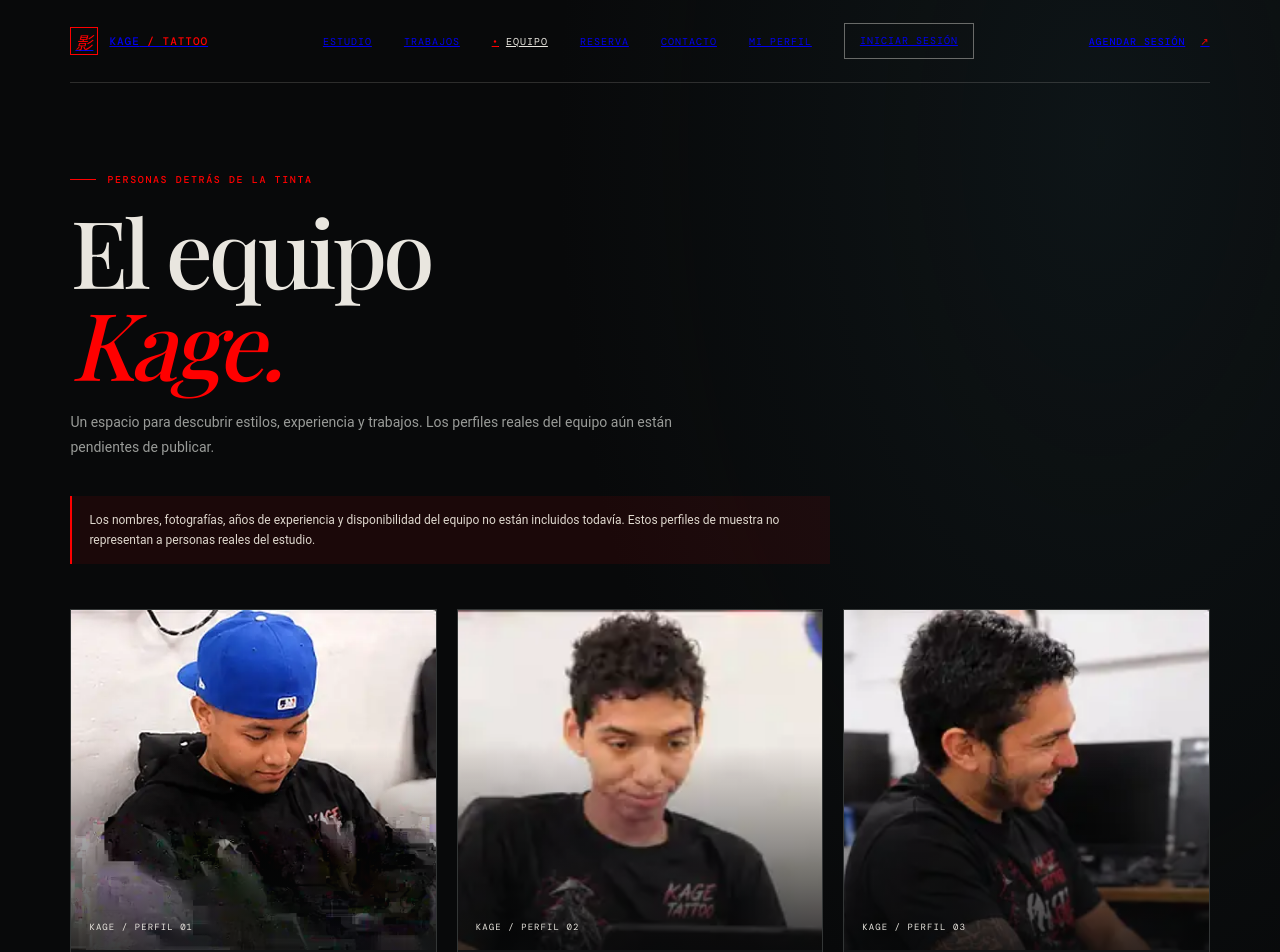
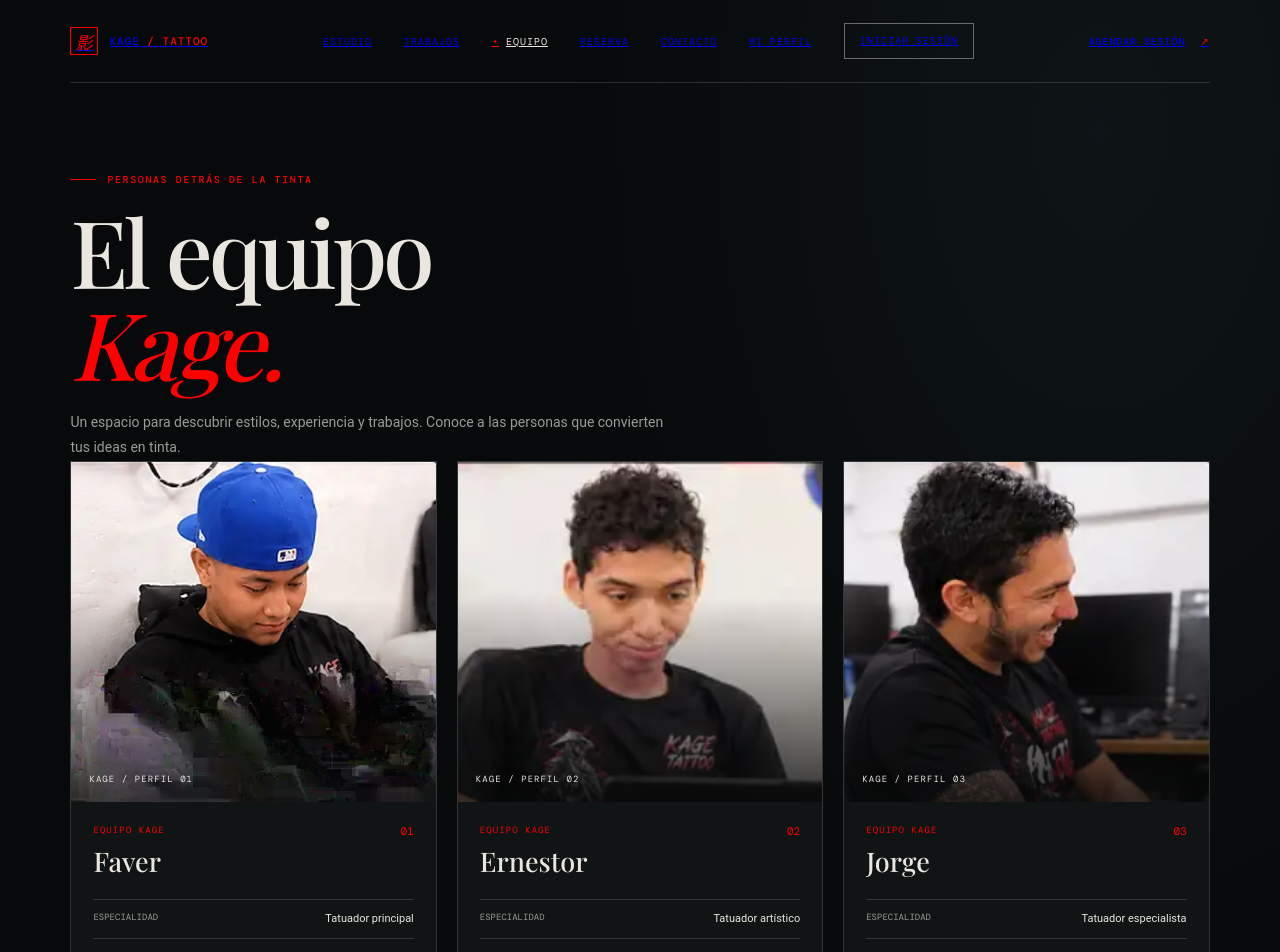
Before and after one commit to marzolamoises461-cmyk/INKTATTO, a Nuxt app in the folder frontend/: page /artists in a window 1280 px wide. Shown: the top 952 px of the page. Built offline with nearby package versions, Linux system fonts and the light colour scheme; a web font is replaced by a local one.

Commit message:
Show real KAGE team profiles

```diff
--- a/frontend/app/pages/artists/index.vue
+++ b/frontend/app/pages/artists/index.vue
@@ -3,20 +3,20 @@
     <main class="studio-main artists-page">
       <p class="studio-eyebrow">Personas detrás de la tinta</p>
       <h1 class="studio-title">El equipo<br /><em>Kage.</em></h1>
-      <p class="studio-lede">Un espacio para descubrir estilos, experiencia y trabajos. Los perfiles reales del equipo aún están pendientes de publicar.</p>
+      <p class="studio-lede">Un espacio para descubrir estilos, experiencia y trabajos. Conoce a las personas que convierten tus ideas en tinta.</p>
 
-      <p class="studio-notice artists-notice">Los nombres, fotografías, años de experiencia y disponibilidad del equipo no están incluidos todavía. Estos perfiles de muestra no representan a personas reales del estudio.</p>
+
 
       <section class="artist-grid" aria-label="Perfiles del equipo">
         <article v-for="(artist, index) in artistProfiles" :key="artist.slug" class="artist-card">
-          <NuxtLink class="artist-card__image" :to="`/artists/${artist.slug}`" :aria-label="`Consultar perfil de muestra ${artist.label}`">
-            <img class="studio-image" :src="artist.image" :alt="`Imagen de referencia para ${artist.label}`" loading="lazy" />
+          <NuxtLink class="artist-card__image" :to="`/artists/${artist.slug}`" :aria-label="`Consultar perfil de ${artist.label}`">
+            <img class="studio-image" :src="artist.image" :alt="`Fotografía de ${artist.label}, equipo KAGE Tattoo Studio`" loading="lazy" />
             <span>KAGE / PERFIL {{ (index + 1).toString().padStart(2, '0') }}</span>
           </NuxtLink>
           <div class="artist-card__body">
             <div class="artist-card__heading">
               <div>
-                <p class="artist-card__tag">Nombre por confirmar</p>
+                <p class="artist-card__tag">Equipo KAGE</p>
                 <h2>{{ artist.label }}</h2>
               </div>
               <span class="artist-card__index">0{{ index + 1 }}</span>
```
